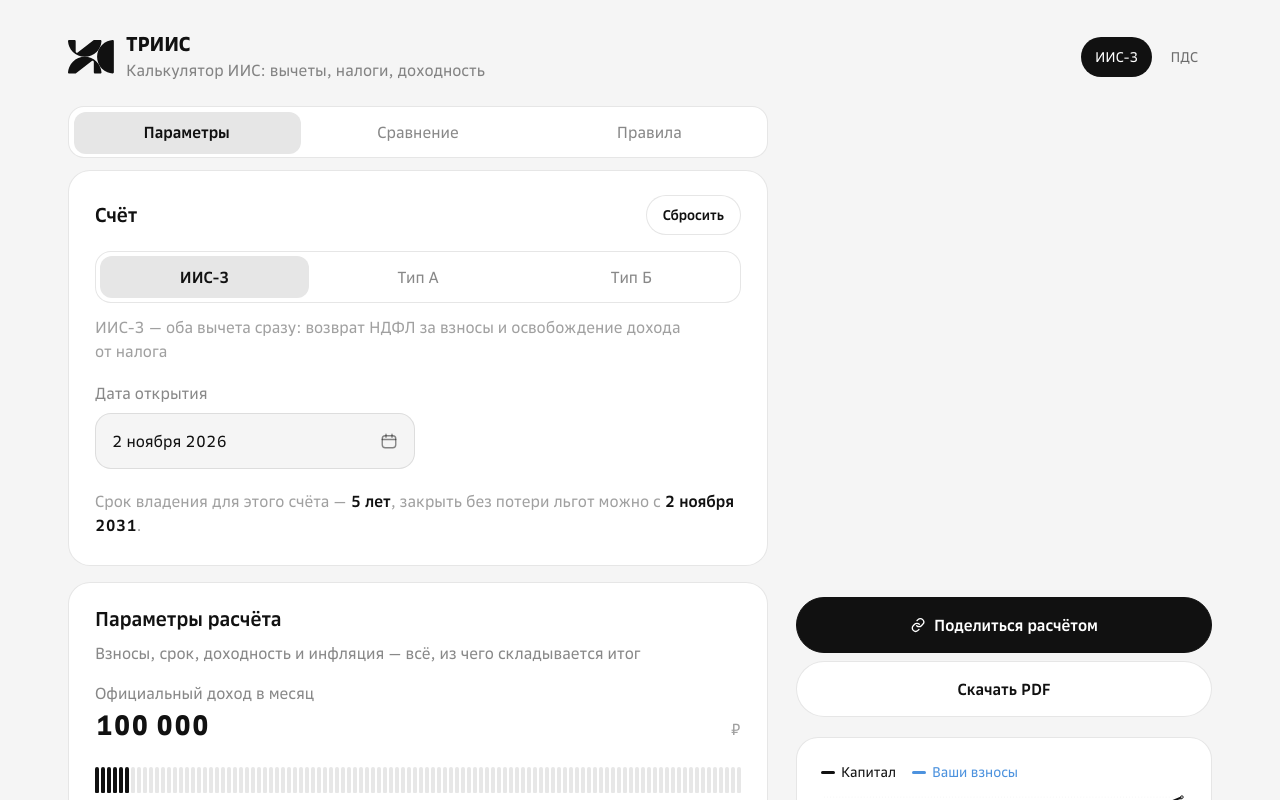
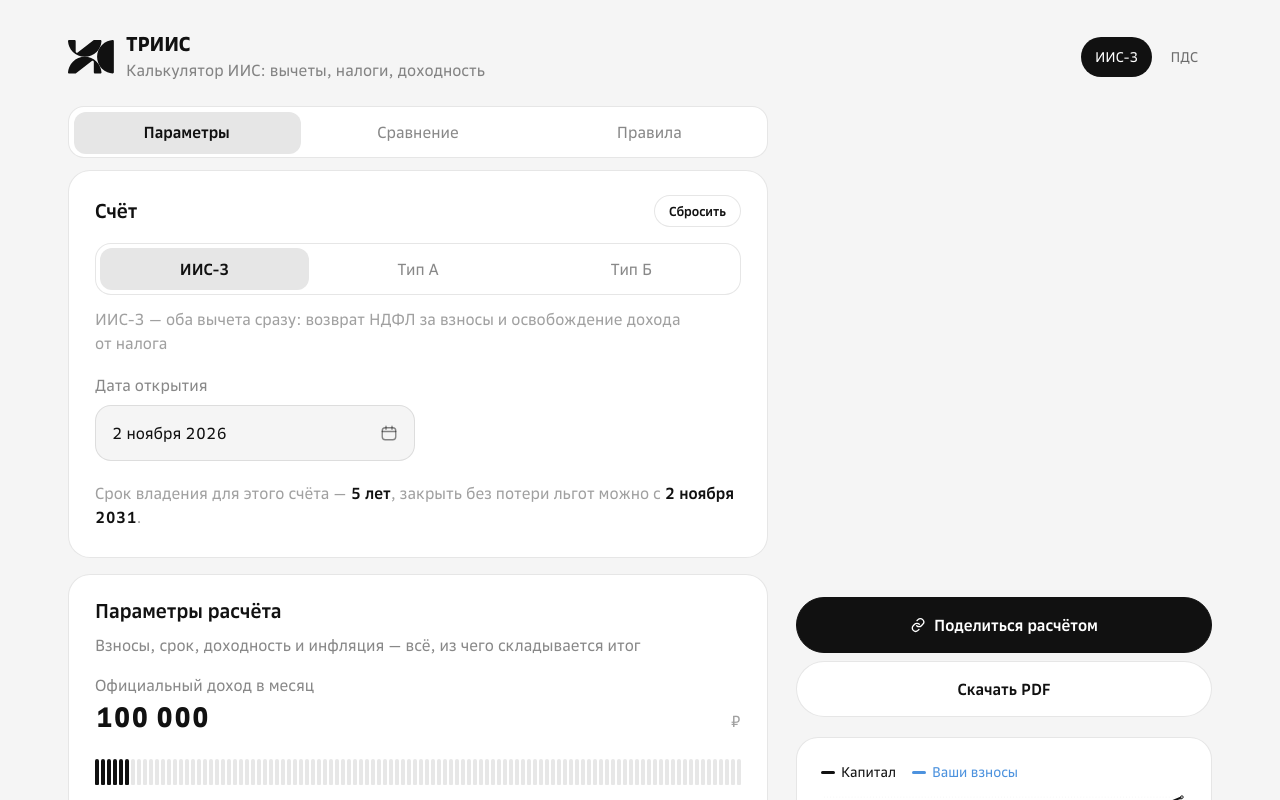
Before and after one commit to Maletskiy/triis, a React (Vite) app: page / in a window 1280 px wide. Shown: the top 800 px of the page. Built offline with nearby package versions, Linux system fonts and the light colour scheme.

Commit message:
Кнопка «Сбросить» — 32 px

```diff
--- a/scripts/ui-check.mjs
+++ b/scripts/ui-check.mjs
@@ -668,7 +668,7 @@ const metrics = (page) =>
     };
   });
   if (Math.round(btnHeight) !== 56) fail(`высота кнопки ${Math.round(btnHeight)}, ожидалась 56`);
-  else if (!reset || reset.text !== "Сбросить" || reset.height > 44 || !reset.sameRow || !reset.atRight) {
+  else if (!reset || reset.text !== "Сбросить" || reset.height !== 32 || !reset.sameRow || !reset.atRight) {
     fail(`кнопка сброса не в шапке блока «Счёт»: ${JSON.stringify(reset)}`);
   } else ok(`кнопки 56 px, «Сбросить» ${reset.height} px в шапке «${reset.title}», справа`);
 
--- a/src/styles.css
+++ b/src/styles.css
@@ -3040,9 +3040,9 @@ a {
 
 /* Компактная кнопка в заголовке секции */
 .btn--sm {
-  min-height: 40px;
-  padding: 0 16px;
-  font-size: 14px;
+  min-height: 32px;
+  padding: 0 14px;
+  font-size: 13px;
 }
 
 .section__head .btn--sm {
```
Also changed, not shown: .prerender/entry.mjs.
